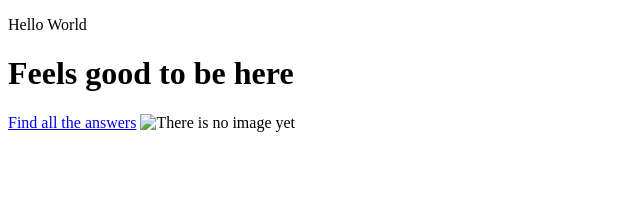
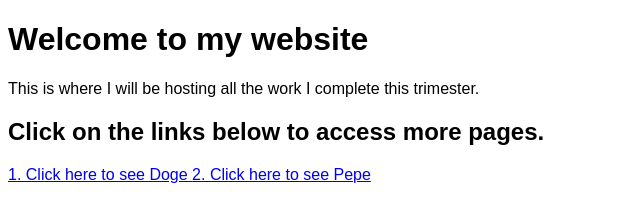
Before and after one commit to FriedTofu527/HtmlIntro, a plain HTML site: page index.html in a window 1280 px wide. Shown: the whole page, without its empty margins (0-640 px from the left). Drawn offline with Linux system fonts and the light colour scheme.

Commit message:
Update index.html

```diff
--- a/index.html
+++ b/index.html
@@ -1,14 +1,24 @@
 <!DOCTYPE html>
 <html>
-  <head>
-    <meta charset="utf-8">
-    <meta name="viewport" content="width=device-width">
-    <title>Geoffrey's Website</title>
-  </head>
-  <body>
-    <p>Hello World</p>
-    <h1>Feels good to be here</h1>
-    <a href="http://google.com">Find all the answers</a>
-    <img src="image.jpg" alt="There is no image yet"
-  </body>
+
+<head>
+	<meta charset="utf-8">
+	<meta name="viewport" content="width=device-width">
+	<title>Geoffrey's Website
+	</title>
+</head>
+
+<body style="font-family:arial;font-size:16px;">
+	<h1>Welcome to my website
+	</h1>
+	<p>This is where I will be hosting all the work I complete this trimester.
+	</p>
+	<h2>Click on the links below to access more pages.
+	</h2>
+	<a href="Doge.html">1. Click here to see Doge
+	</a>
+	<a href="Pepe.html">2. Click here to see Pepe
+	</a>
+</body>
+
 </html>
```
